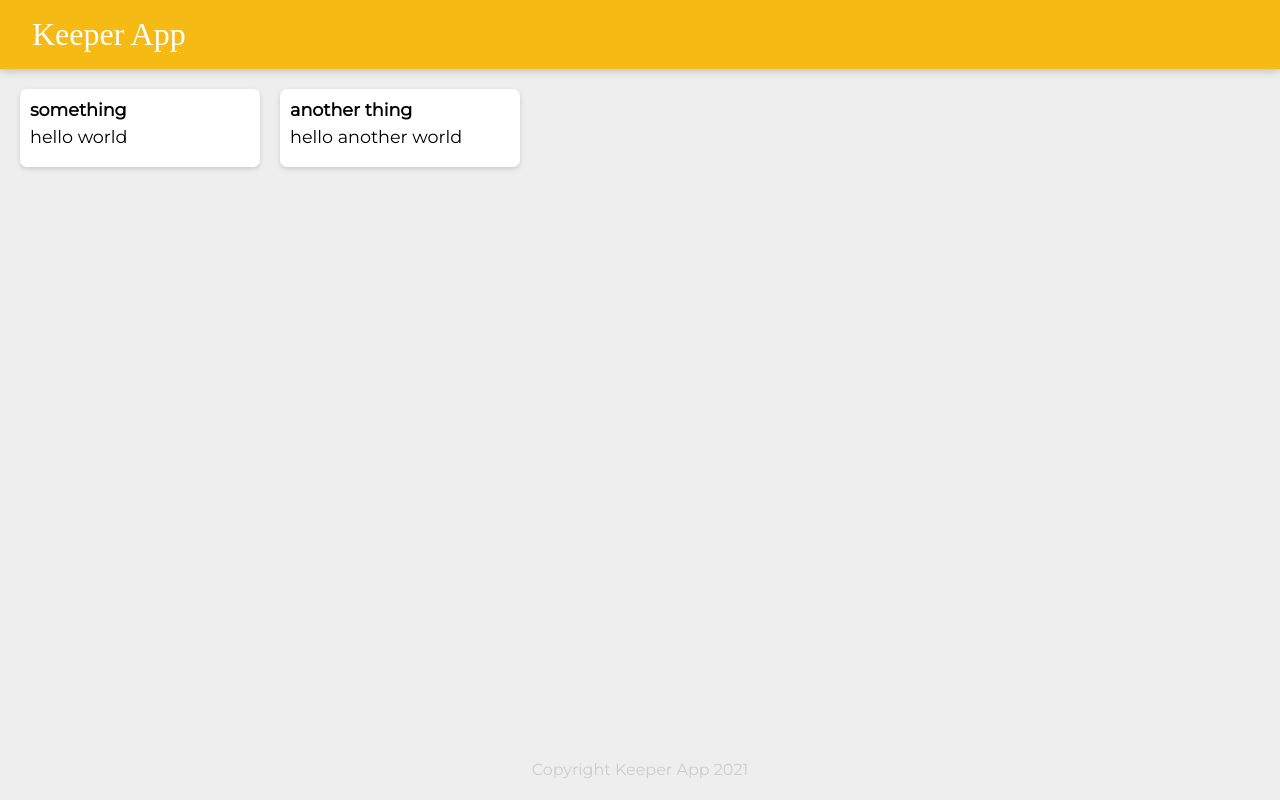
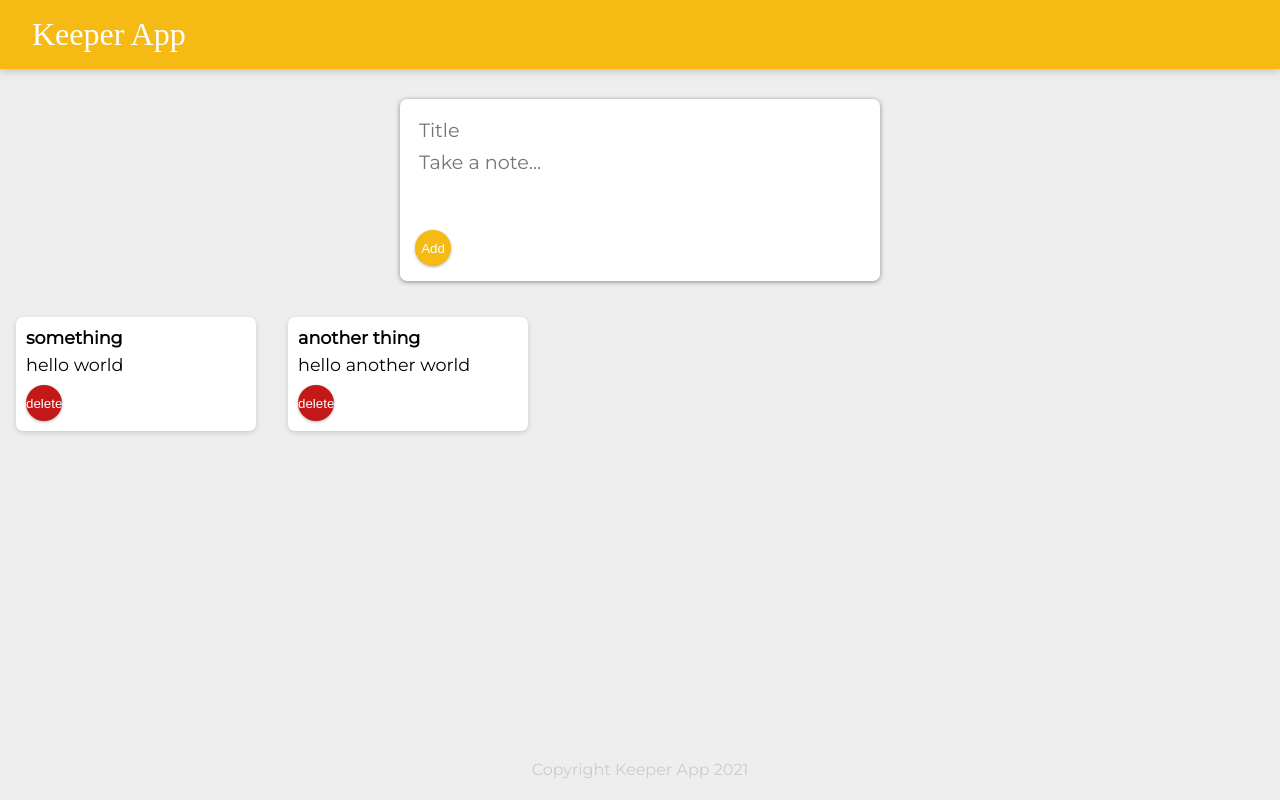
Before and after one commit to labadcloyd/keeper-app, a React (Create React App) app: page / in a window 1280 px wide. Built offline with nearby package versions, Linux system fonts and the light colour scheme; a web font is replaced by a local one.

Commit message:
added text area

```diff
--- a/public/styles.css
+++ b/public/styles.css
@@ -39,6 +39,8 @@ footer p {
   box-shadow: 0 2px 5px #ccc;
   padding: 10px;
   width: 240px;
+  margin: 16px;
+  float: left;
 }
 .note h1 {
   font-size: 1.1em;
@@ -50,8 +52,39 @@ footer p {
   white-space: pre-wrap;
   word-wrap: break-word;
 }
-.notesContainer {
-  margin: 20px;
-  display: flex;
-  gap: 20px;
+
+form {
+  position: relative;
+  width: 480px;
+  margin: 30px auto 20px auto;
+  background: #fff;
+  padding: 15px;
+  border-radius: 7px;
+  box-shadow: 0 1px 5px rgb(138, 137, 137);
 }
+form input,
+form textarea {
+  width: 100%;
+  border: none;
+  padding: 4px;
+  outline: none;
+  font-size: 1.2em;
+  font-family: inherit;
+  resize: none;
+}
+button {
+  right: 18px;
+  bottom: -18px;
+  background: #f5ba13;
+  color: #fff;
+  border: none;
+  border-radius: 50%;
+  width: 36px;
+  height: 36px;
+  box-shadow: 0 1px 3px rgba(0, 0, 0, 0.3);
+  cursor: pointer;
+  outline: none;
+}
+.delete {
+  background: #c21818;
+}
--- a/src/components/app.jsx
+++ b/src/components/app.jsx
@@ -1,16 +1,21 @@
-import React from "react";
+import React, { useState } from "react";
 import Header from "./header";
 import Footer from "./footer";
 import Note from "./note";
+import CreateArea from "./createArea";
 
 let notesArray = [
   { key: 1, title: "something", content: "hello world" },
   { key: 2, title: "another thing", content: "hello another world" }
 ];
 function App() {
+  let [notes, setNote] = useState([{}]);
+
+  function addNote(event) {}
   return (
     <div>
       <Header />
+      <CreateArea />
       <div className="notesContainer">{notesArray.map(Note)}</div>
 
       <Footer />
--- /dev/null
+++ b/src/components/createArea.jsx
@@ -0,0 +1,26 @@
+import React from "react";
+
+function CreateArea(props) {
+  return (
+    <div>
+      <form>
+        <input
+          name="title"
+          placeholder="Title"
+          value={props.value}
+          onChange={props.handleInput}
+        />
+        <textarea
+          name="content"
+          placeholder="Take a note..."
+          rows="3"
+          value={props.value}
+          onChange={props.handleInput}
+        />
+        <button>Add</button>
+      </form>
+    </div>
+  );
+}
+
+export default CreateArea;
--- a/src/components/note.jsx
+++ b/src/components/note.jsx
@@ -1,10 +1,14 @@
-import React from "react";
+import React, { useState } from "react";
 
 function Note(props) {
+  let [note, setNote] = useState([{ title: "cloyd", content: "abad" }]);
+
+  console.log(note, note[0].title);
   return (
     <div className="note" key={props.key}>
       <h1>{props.title}</h1>
       <p>{props.content}</p>
+      <button className="delete">delete</button>
     </div>
   );
 }
```
